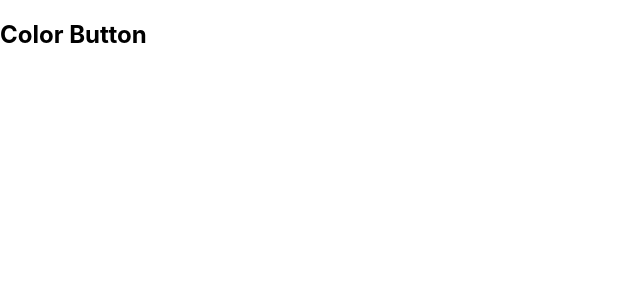
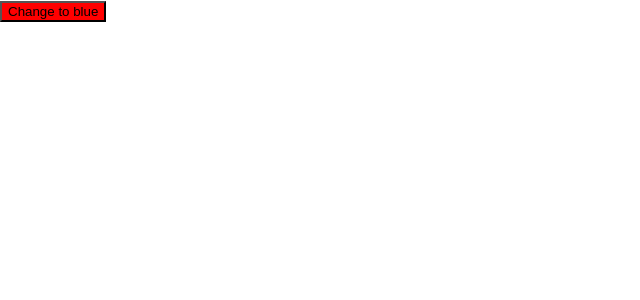
Before and after one commit to tnncodes/bonnie-jest-rtl, a JavaScript app in the folder 1-color-button/: page / in a window 1280 px wide. Shown: the top 300 px of the page, without its empty margins (0-640 px from the left). Built offline with nearby package versions, Linux system fonts and the light colour scheme; the HTML template or start-up script is replaced by a standard one.

Commit message:
color-button: button has correct initial color

```diff
--- a/1-color-button/src/App.js
+++ b/1-color-button/src/App.js
@@ -3,7 +3,7 @@ import './App.css';
 const App = () => {
   return (
     <div>
-      <h2>Color Button</h2>
+      <button style={{ backgroundColor: 'red' }}>Change to blue</button>
     </div>
   );
 }
```
Also changed, not shown: 1 other file (tests, documents, lock files or other folders).
